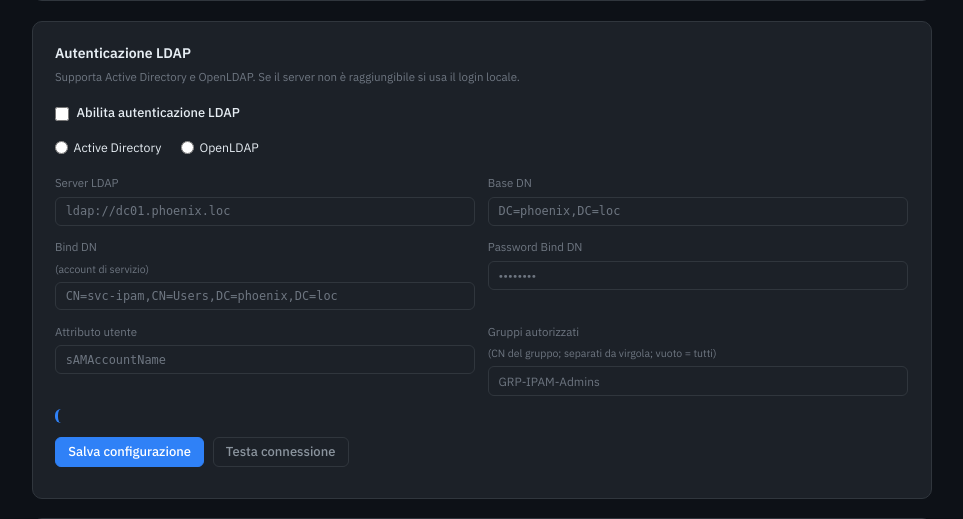
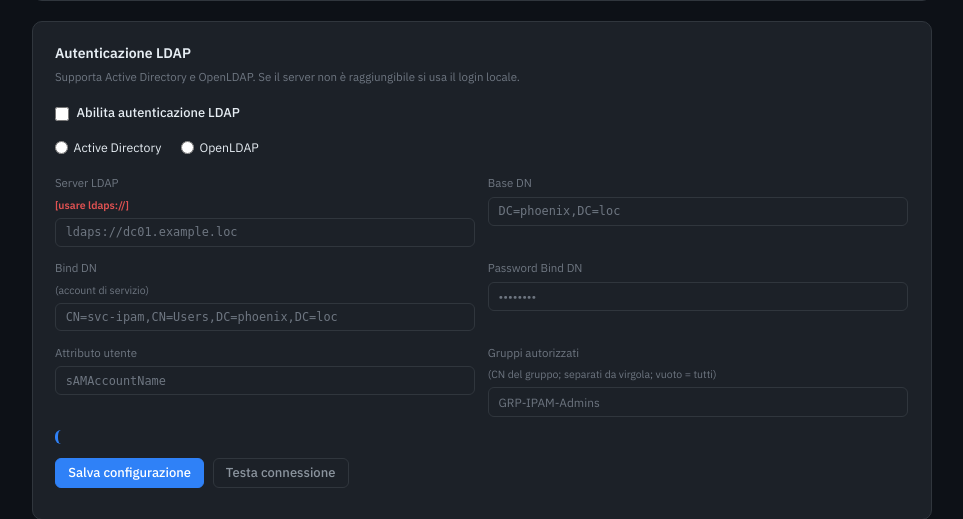
Before and after one commit to rantonet/ipam, a Flask app: page /settings in a window 1280 px wide. Shown: the part 1459-1978 px from the top of the page, without its empty margins (246-1209 px from the left). Run offline with Flask 3, Linux system fonts and the light colour scheme; the visitor is signed in with stand-in values (Sample User, id 1).

Commit message:
security: LDAP placeholder → ldaps://

```diff
--- a/templates/settings.html
+++ b/templates/settings.html
@@ -211,9 +211,9 @@
 
   <div style="display:grid;grid-template-columns:1fr 1fr;gap:.9rem;margin-bottom:.9rem">
     <label style="display:flex;flex-direction:column;gap:.3rem;font-size:.82rem;color:var(--text-muted)">
-      Server LDAP
+      Server LDAP <span style="color:#e05252;font-size:.75rem;font-weight:600" title="Usare ldaps:// per cifrare le credenziali in transito">[usare ldaps://]</span>
       <input type="text" id="ldap_server" class="form-control"
-             placeholder="ldap://dc01.phoenix.loc" style="font-family:monospace;font-size:.85rem">
+             placeholder="ldaps://dc01.example.loc" style="font-family:monospace;font-size:.85rem">
     </label>
     <label style="display:flex;flex-direction:column;gap:.3rem;font-size:.82rem;color:var(--text-muted)">
       Base DN
```
